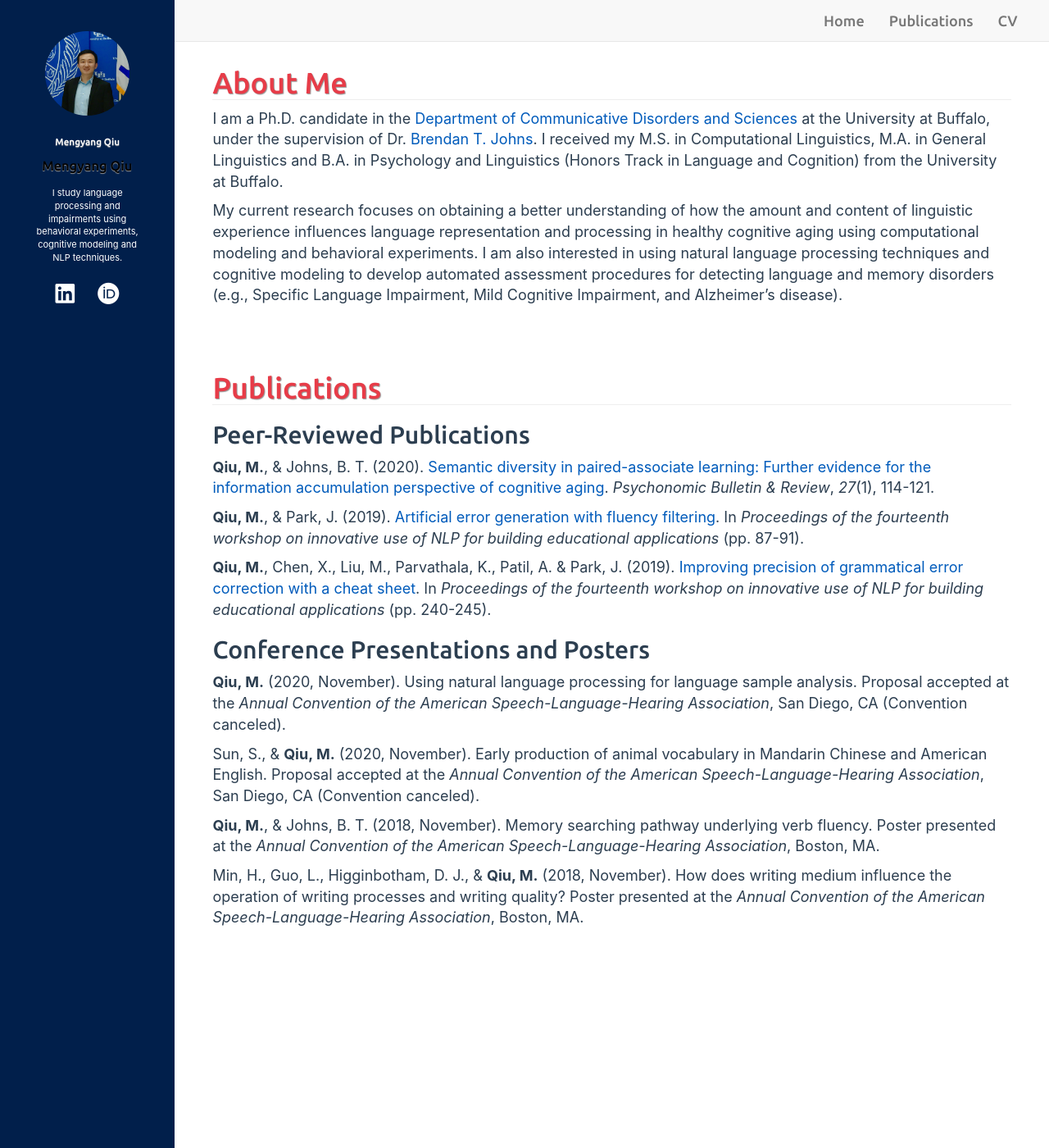
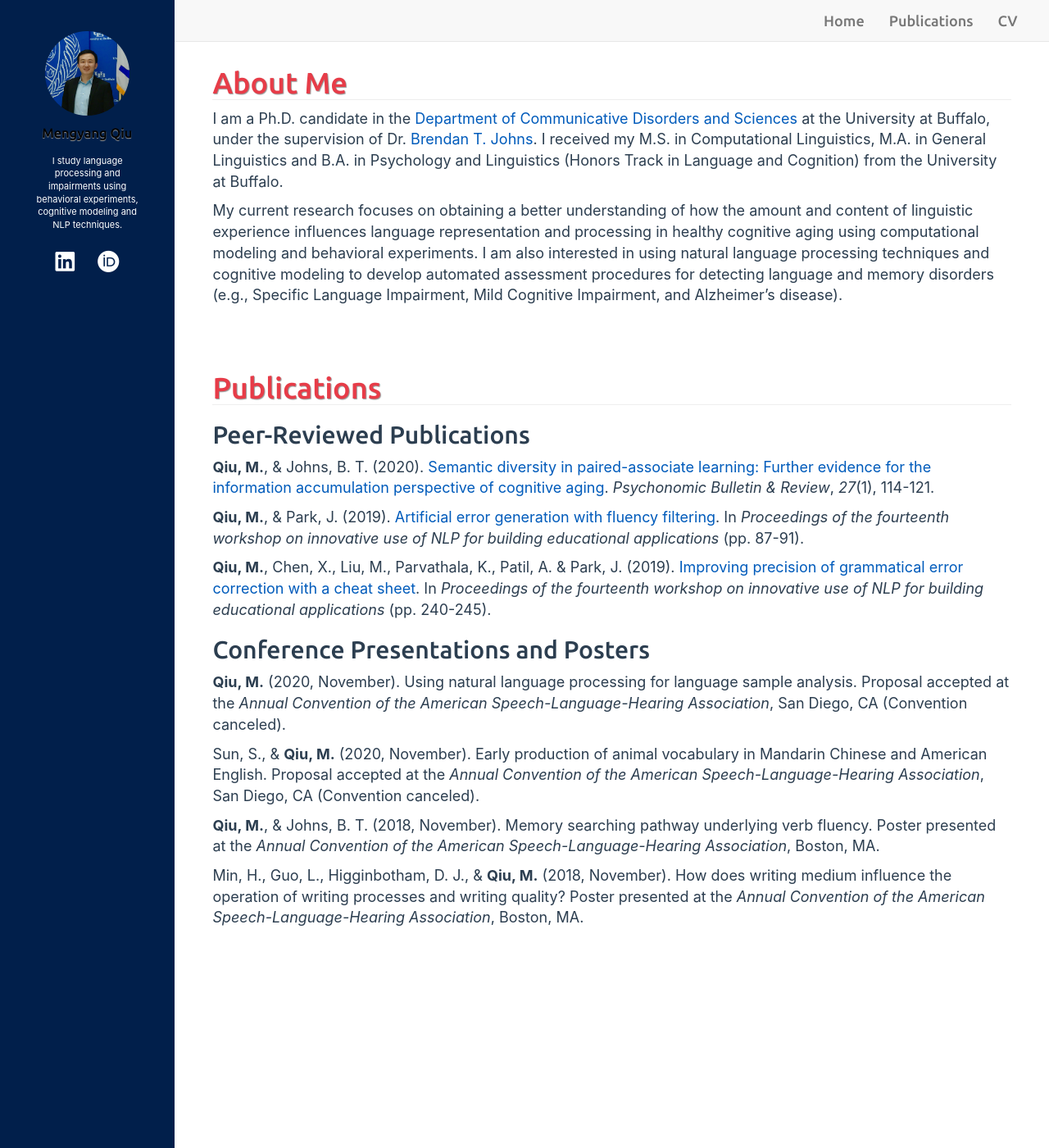
Before and after one commit to mengyangq/mengyangq.github.io, a Jekyll site: the page built from index.html, in a window 1280 px wide and 1400 px high. Shown: the whole window at 82% size. Built offline with Jekyll 4.4.1, drawn with Linux system fonts in a browser that asks for light colours; nearby versions of some CDN libraries; a style sheet for code colours, icons or effects is not loaded.

Commit message:
Mon Oct 12 00:29:07 EDT 2020

```diff
--- a/_includes/sidebar.html
+++ b/_includes/sidebar.html
@@ -11,11 +11,11 @@
 </div>
 
 <!-- sidebar.html -->
-<div class="sidebar-header" role="banner">
+<!--<div class="sidebar-header" role="banner">
   <h3 class="title">
     <a href="{{ site.BASE_PATH }}/" style="font-size: 65%">{{ site.title }}</a>
   </h3>
-</div>
+</div>-->
 
 <div class="sidebar-header" role="banner">
   <svg viewBox="0 0 150 25" class="title">
--- a/assets/css/style.css
+++ b/assets/css/style.css
@@ -38,6 +38,7 @@ body {
   font-family: "Ubuntu", sans-serif;
   /*text-transform: uppercase;*/
   text-shadow: 0px 1px 1px rgba(150, 150, 150, 1);
+  color: #fff;
 }
 
 .sidebar-header .title a {
```
